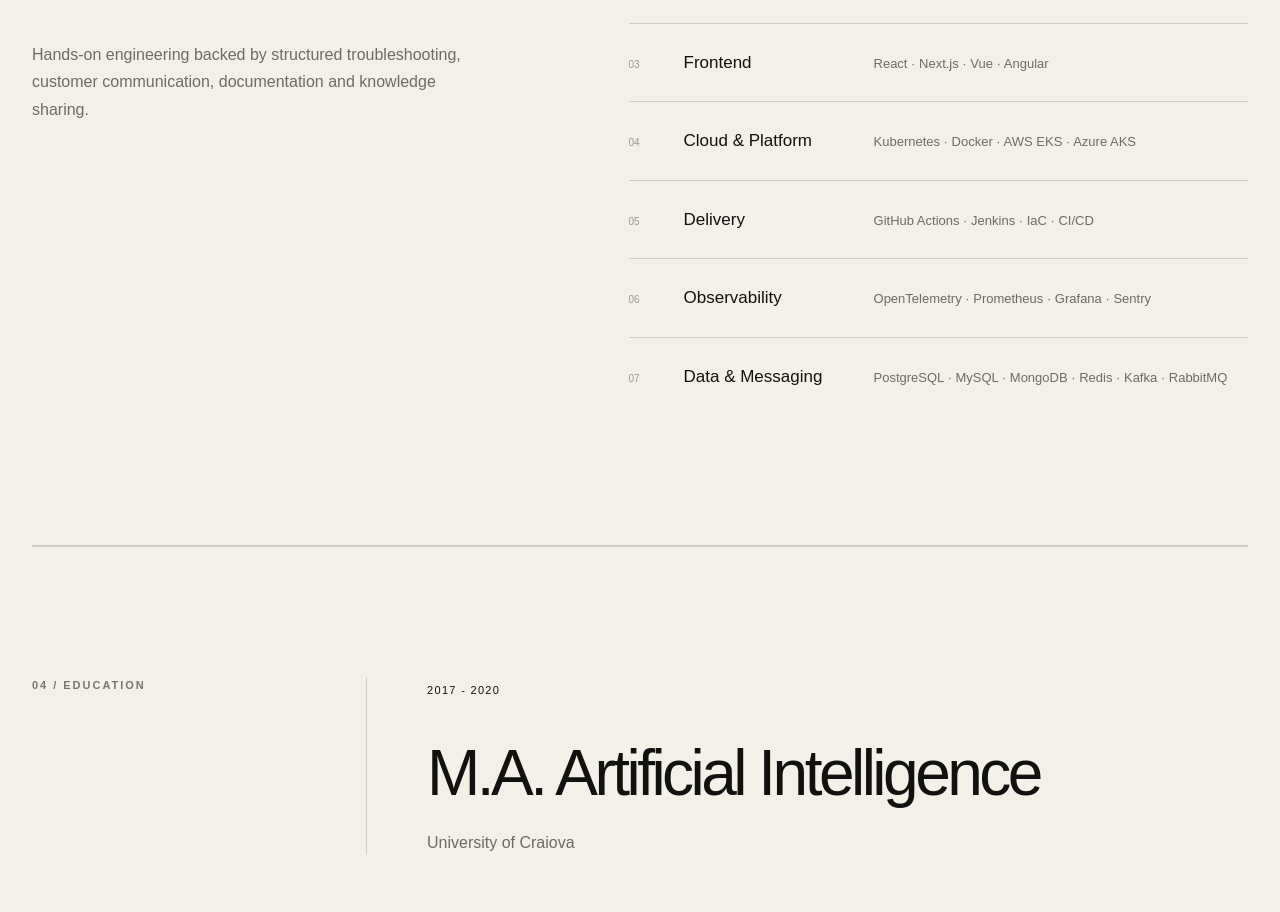
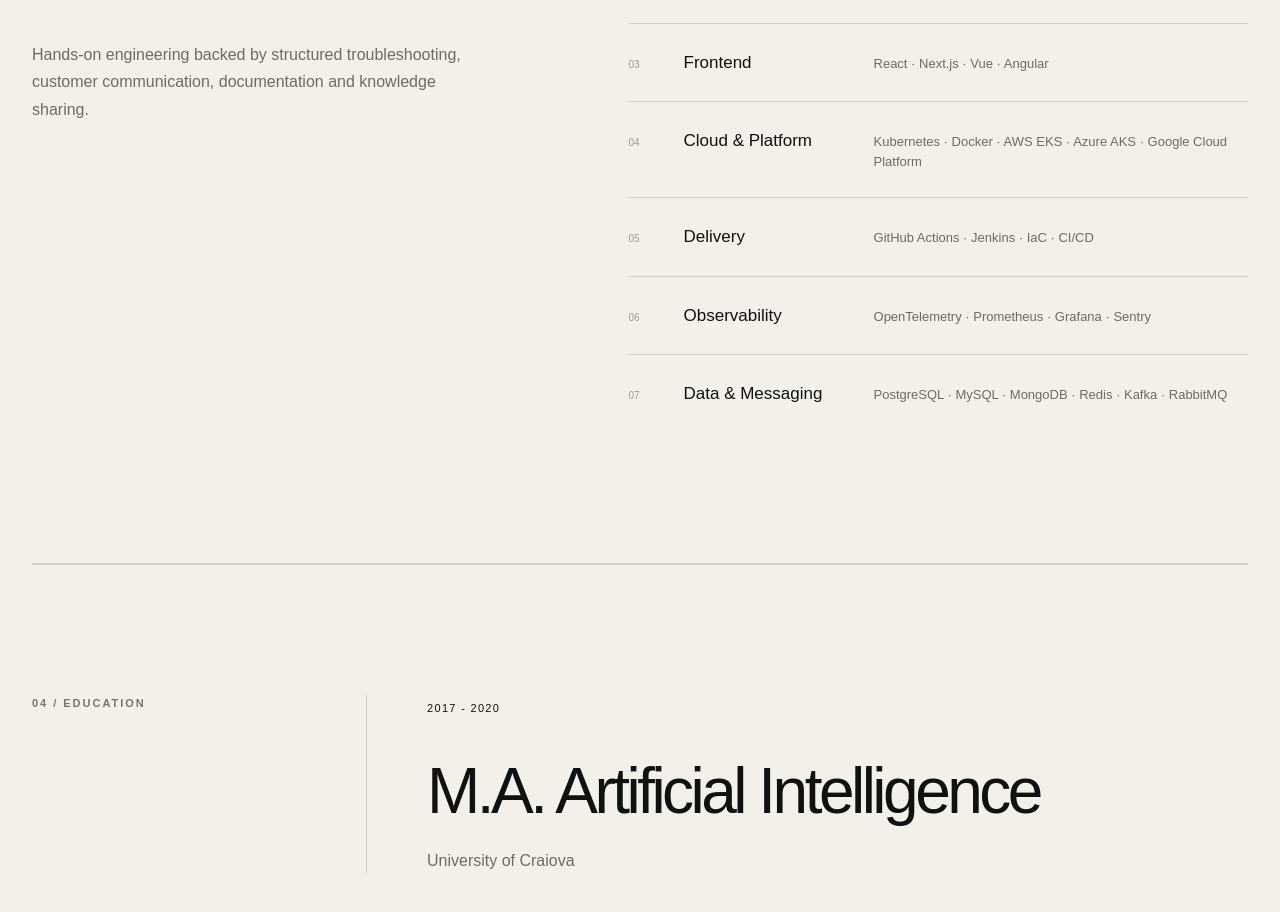
Before and after one commit to cristiangirlea/cristiangirlea-cv, a Next.js app: page / in a window 1280 px wide. Shown: the part 3640-4552 px from the top of the page. Built offline with nearby package versions, Linux system fonts and the light colour scheme.

Commit message:
Add Google Cloud Platform capability (#9)
Add Google Cloud Platform to the Cloud & Platform capability group.

```diff
--- a/app/page.tsx
+++ b/app/page.tsx
@@ -11,7 +11,7 @@
   ["Languages", "Go · Python · TypeScript · JavaScript"],
   ["Backend", "Node.js · FastAPI · NestJS · REST · Protobuf"],
   ["Frontend", "React · Next.js · Vue · Angular"],
-  ["Cloud & Platform", "Kubernetes · Docker · AWS EKS · Azure AKS"],
+  ["Cloud & Platform", "Kubernetes · Docker · AWS EKS · Azure AKS · Google Cloud Platform"],
   ["Delivery", "GitHub Actions · Jenkins · IaC · CI/CD"],
   ["Observability", "OpenTelemetry · Prometheus · Grafana · Sentry"],
   ["Data & Messaging", "PostgreSQL · MySQL · MongoDB · Redis · Kafka · RabbitMQ"],
```
